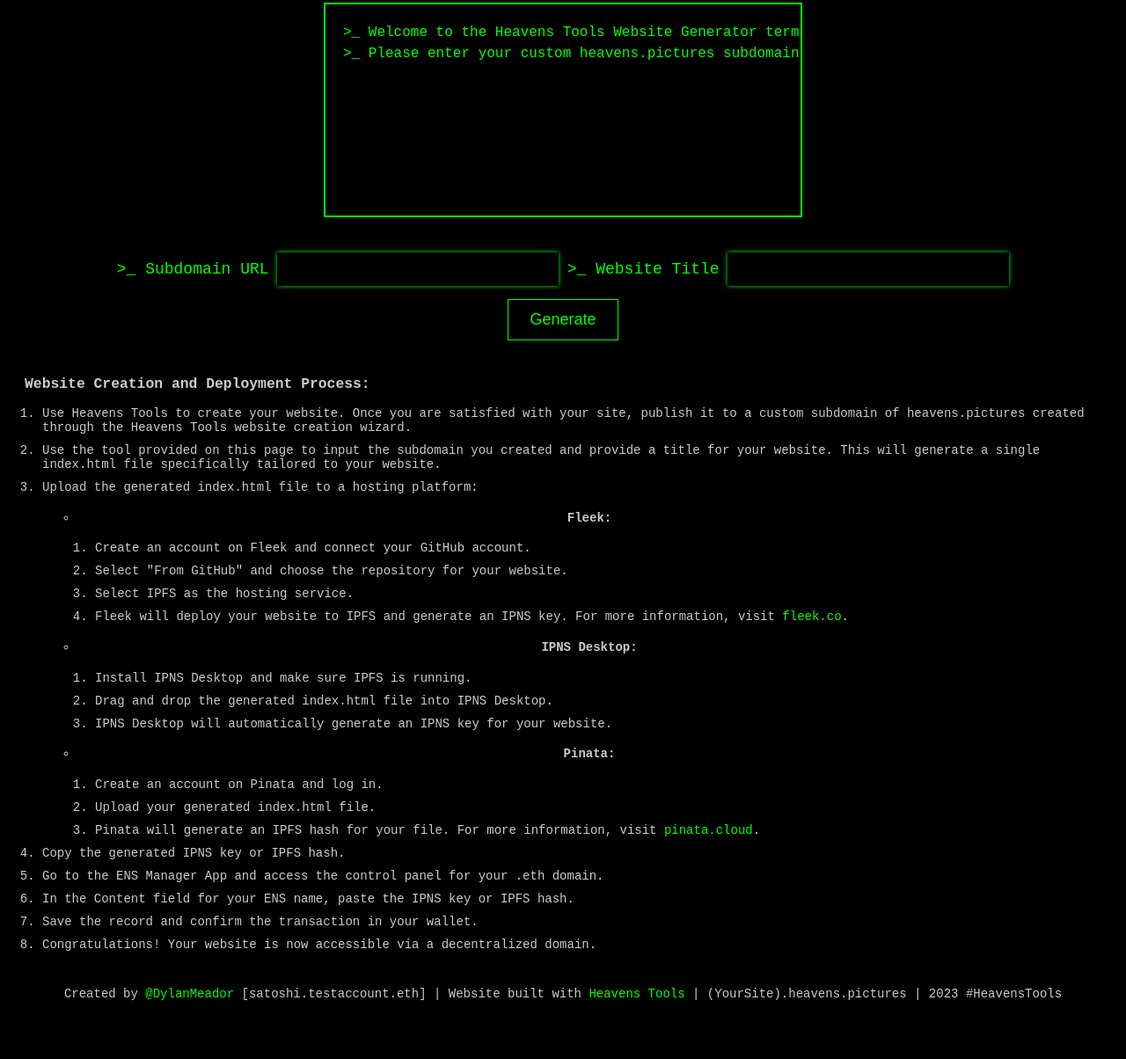
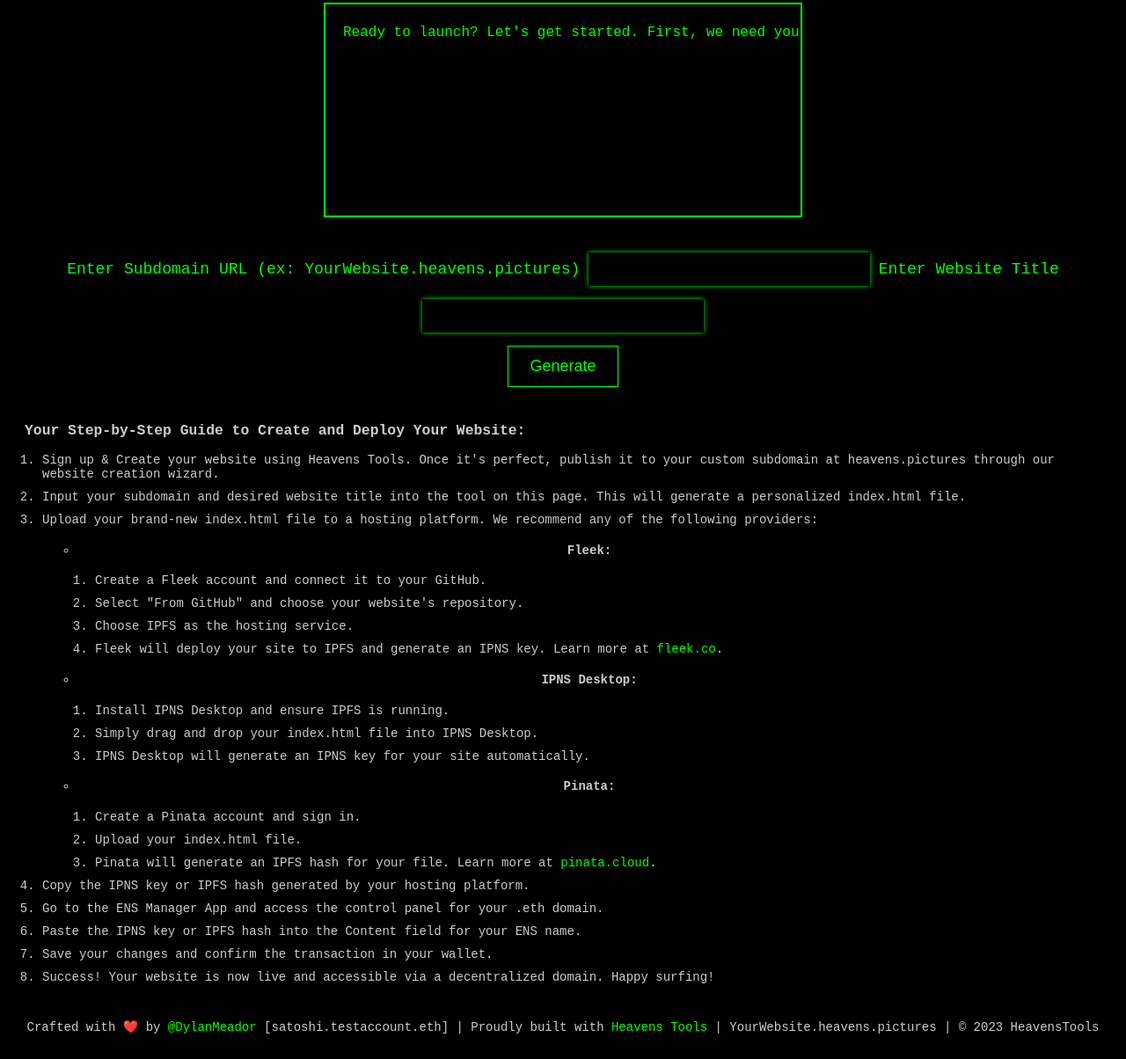
Before and after one commit to satoshi-testaccount/ipfs-mirror-generator, a plain HTML site: page index.html in a window 1280 px wide. Shown: the part 115-1319 px from the top of the page at 88% size. Before the commit the page ends 1281 px from the top, so only its background shows below. Drawn offline with Linux system fonts and the light colour scheme.

Commit message:
Update index.html

```diff
--- a/index.html
+++ b/index.html
@@ -1,7 +1,7 @@
 <!DOCTYPE html>
 <html>
 <head>
-  <title>Heavens Tools Website Generator for IPFS</title>
+  <title>Heavens Tools: IPFS Website Mirror Generator</title>
   <style>
     body {
       background-color: #000000;
@@ -146,14 +146,13 @@
   </script>
 </head>
 <body>
-  <h1>Heavens Tools Website Generator for IPFS</h1>
-  <pre><code>&gt;_ Welcome to the Heavens Tools Website Generator terminal.
-&gt;_ Please enter your custom heavens.pictures subdomain URL:
+  <h1>Welcome to Heavens Tools: IPFS Website Generator</h1>
+  <pre><code>Ready to launch? Let's get started. First, we need your heavens.pictures custom subdomain URL:
 </code></pre>
   <form id="subdomainForm" onsubmit="event.preventDefault(); generateIndexHTML();">
-    <label for="subdomainURL">&gt;_ Subdomain URL</label>
+    <label for="subdomainURL">Enter Subdomain URL (ex: YourWebsite.heavens.pictures)</label>
     <input type="text" id="subdomainURL" required>
-    <label for="websiteTitle">&gt;_ Website Title</label>
+    <label for="websiteTitle">Enter Website Title</label>
     <input type="text" id="websiteTitle" required>
     <br>
     <button type="submit">Generate</button>
@@ -161,50 +160,50 @@
   <div id="iframeContainer"></div>
 
   <div class="process-outline">
-    <h3>Website Creation and Deployment Process:</h3>
+    <h3>Your Step-by-Step Guide to Create and Deploy Your Website:</h3>
     <ol>
-      <li>Use Heavens Tools to create your website. Once you are satisfied with your site, publish it to a custom subdomain of heavens.pictures created through the Heavens Tools website creation wizard.</li>
-      <li>Use the tool provided on this page to input the subdomain you created and provide a title for your website. This will generate a single index.html file specifically tailored to your website.</li>
-      <li>Upload the generated index.html file to a hosting platform:</li>
+      <li>Sign up & Create your website using Heavens Tools. Once it's perfect, publish it to your custom subdomain at heavens.pictures through our website creation wizard.</li>
+      <li>Input your subdomain and desired website title into the tool on this page. This will generate a personalized index.html file.</li>
+      <li>Upload your brand-new index.html file to a hosting platform. We recommend any of the following providers:</li>
       <ul>
         <li>
           <h4 class="guide-title">Fleek:</h4>
           <ol>
-            <li>Create an account on Fleek and connect your GitHub account.</li>
-            <li>Select "From GitHub" and choose the repository for your website.</li>
-            <li>Select IPFS as the hosting service.</li>
-            <li>Fleek will deploy your website to IPFS and generate an IPNS key. For more information, visit <a href="https://www.fleek.co/">fleek.co</a>.</li>
+            <li>Create a Fleek account and connect it to your GitHub.</li>
+            <li>Select "From GitHub" and choose your website's repository.</li>
+            <li>Choose IPFS as the hosting service.</li>
+            <li>Fleek will deploy your site to IPFS and generate an IPNS key. Learn more at <a href="https://www.fleek.co/">fleek.co</a>.</li>
           </ol>
         </li>
         <li>
           <h4 class="guide-title">IPNS Desktop:</h4>
           <ol>
-            <li>Install IPNS Desktop and make sure IPFS is running.</li>
-            <li>Drag and drop the generated index.html file into IPNS Desktop.</li>
-            <li>IPNS Desktop will automatically generate an IPNS key for your website.</li>
+            <li>Install IPNS Desktop and ensure IPFS is running.</li>
+            <li>Simply drag and drop your index.html file into IPNS Desktop.</li>
+            <li>IPNS Desktop will generate an IPNS key for your site automatically.</li>
           </ol>
         </li>
         <li>
           <h4 class="guide-title">Pinata:</h4>
           <ol>
-            <li>Create an account on Pinata and log in.</li>
-            <li>Upload your generated index.html file.</li>
-            <li>Pinata will generate an IPFS hash for your file. For more information, visit <a href="https://www.pinata.cloud/">pinata.cloud</a>.</li>
+            <li>Create a Pinata account and sign in.</li>
+            <li>Upload your index.html file.</li>
+            <li>Pinata will generate an IPFS hash for your file. Learn more at <a href="https://www.pinata.cloud/">pinata.cloud</a>.</li>
           </ol>
         </li>
       </ul>
-      <li>Copy the generated IPNS key or IPFS hash.</li>
+      <li>Copy the IPNS key or IPFS hash generated by your hosting platform.</li>
       <li>Go to the ENS Manager App and access the control panel for your .eth domain.</li>
-      <li>In the Content field for your ENS name, paste the IPNS key or IPFS hash.</li>
-      <li>Save the record and confirm the transaction in your wallet.</li>
-      <li>Congratulations! Your website is now accessible via a decentralized domain.</li>
+      <li>Paste the IPNS key or IPFS hash into the Content field for your ENS name.</li>
+<li>Save your changes and confirm the transaction in your wallet.</li>
+      <li>Success! Your website is now live and accessible via a decentralized domain. Happy surfing!</li>
     </ol>
   </div>
 
   <footer>
-    Created by <a href="https://twitter.com/DylanMeador">@DylanMeador</a> [satoshi.testaccount.eth] |
-    Website built with <a href="https://build.heavens.tools">Heavens Tools</a> |
-    (YourSite).heavens.pictures | 2023 #HeavensTools
+    Crafted with ❤️ by <a href="https://twitter.com/DylanMeador">@DylanMeador</a> [satoshi.testaccount.eth] |
+    Proudly built with <a href="https://build.heavens.tools">Heavens Tools</a> |
+    YourWebsite.heavens.pictures | © 2023 HeavensTools
   </footer>
 </body>
 </html>
```
